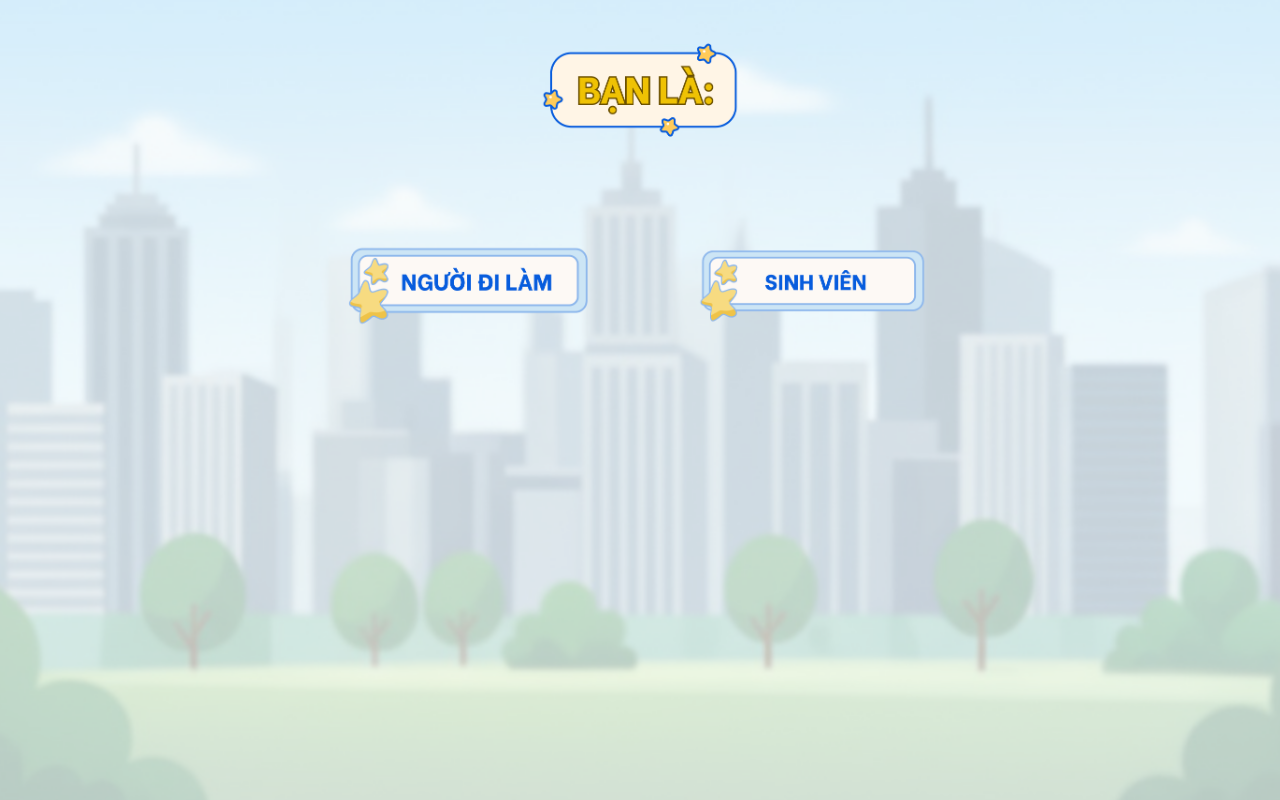
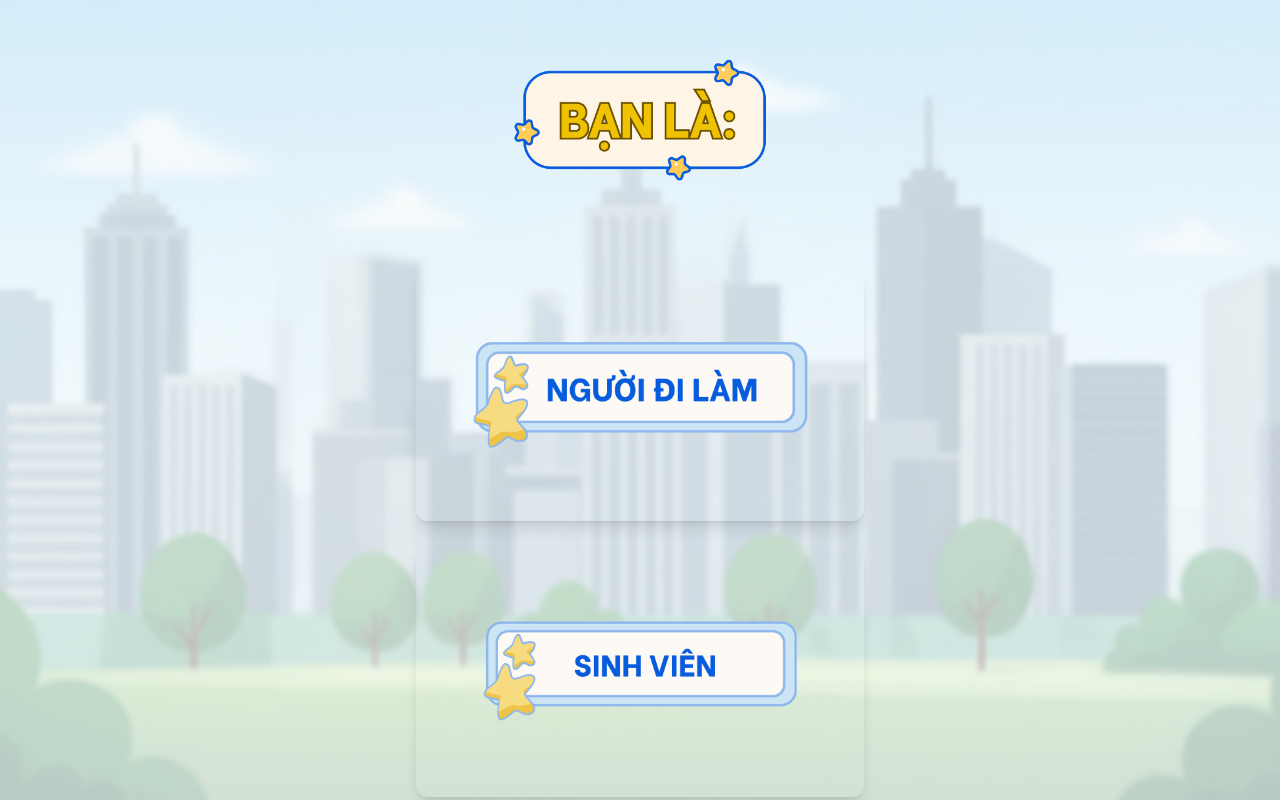
Before and after one commit to anhnguyen240905/BeChiCot, a Next.js app: page / in a window 1280 px wide. Built offline with nearby package versions, Linux system fonts and the light colour scheme.

Commit message:
Update index.jsx

```diff
--- a/pages/index.jsx
+++ b/pages/index.jsx
@@ -115,25 +115,43 @@ export default function BeChiCotMicrosite() {
   style={{ backgroundImage: "url('/bg.png')" }} // ảnh background microsite
 >
 
-          {/* STEP 1: CHỌN VAI TRÒ */}
 {step === "chooseRole" && (
-            <div className="flex flex-col items-center">
-              <img src="/banla.png" alt="Bạn là" className="w-80 mb-4" /> {/* ảnh tiêu đề “Bạn là” */}
+  <div className="flex flex-col items-center justify-center min-h-screen text-center">
+    {/* Ảnh tiêu đề “Bạn là” */}
+    <img
+      src="/banla.png"
+      alt="Bạn là"
+      className="w-[22rem] md:w-[26rem] mb-8"
+    />
 
-              <div className="flex flex-col md:flex-row gap-6 items-center">
-                <button onClick={() => { setRole("worker"); setStep("pickTimetable"); }}>
+    {/* Hai nút ảnh đều to và thẳng hàng */}
+    <div className="flex flex-col gap-6 w-full max-w-md items-center">
+      <button
+        onClick={() => {
+          setRole("worker");
+          setStep("pickTimetable");
+        }}
+        className="w-full"
+      >
         <img
           src="/nguoidilam.png"
           alt="Người đi làm"
-                    className="w-80 hover:scale-110 transition-transform"
-                  /> {/* nút ảnh “Người đi làm” */}
+          className="w-full h-auto rounded-xl hover:scale-105 transition-transform duration-200 shadow-lg"
+        />
       </button>
-                <button onClick={() => { setRole("student"); setStep("pickTimetable"); }}>
+
+      <button
+        onClick={() => {
+          setRole("student");
+          setStep("pickTimetable");
+        }}
+        className="w-full"
+      >
         <img
           src="/sinhvien.png"
           alt="Sinh viên"
-                    className="w-80 hover:scale-110 transition-transform"
-                  /> {/* nút ảnh “Sinh viên” */}
+          className="w-full h-auto rounded-xl hover:scale-105 transition-transform duration-200 shadow-lg"
+        />
       </button>
     </div>
   </div>
```
Lines whose indentation alone changed are shown as unchanged.
